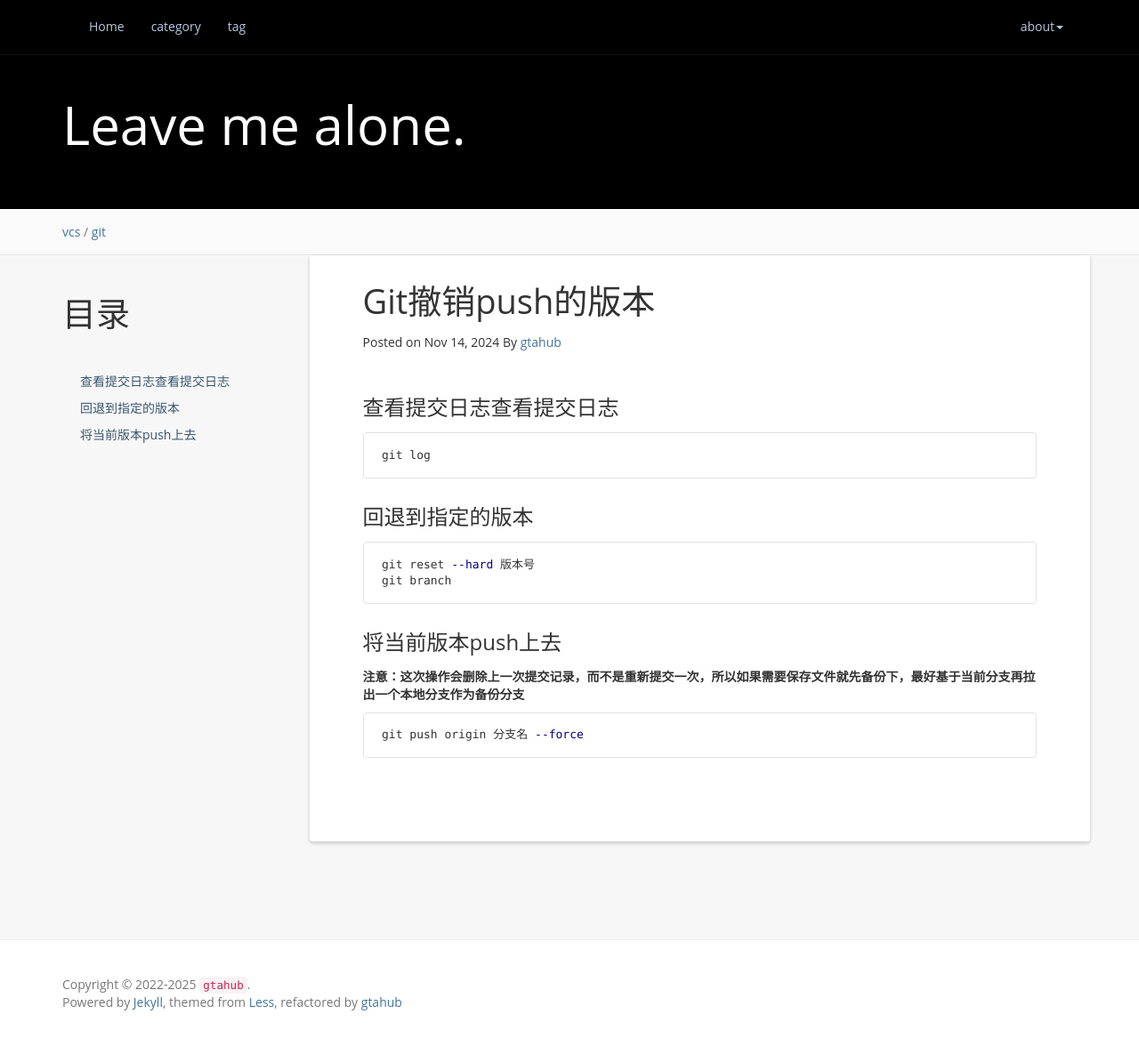
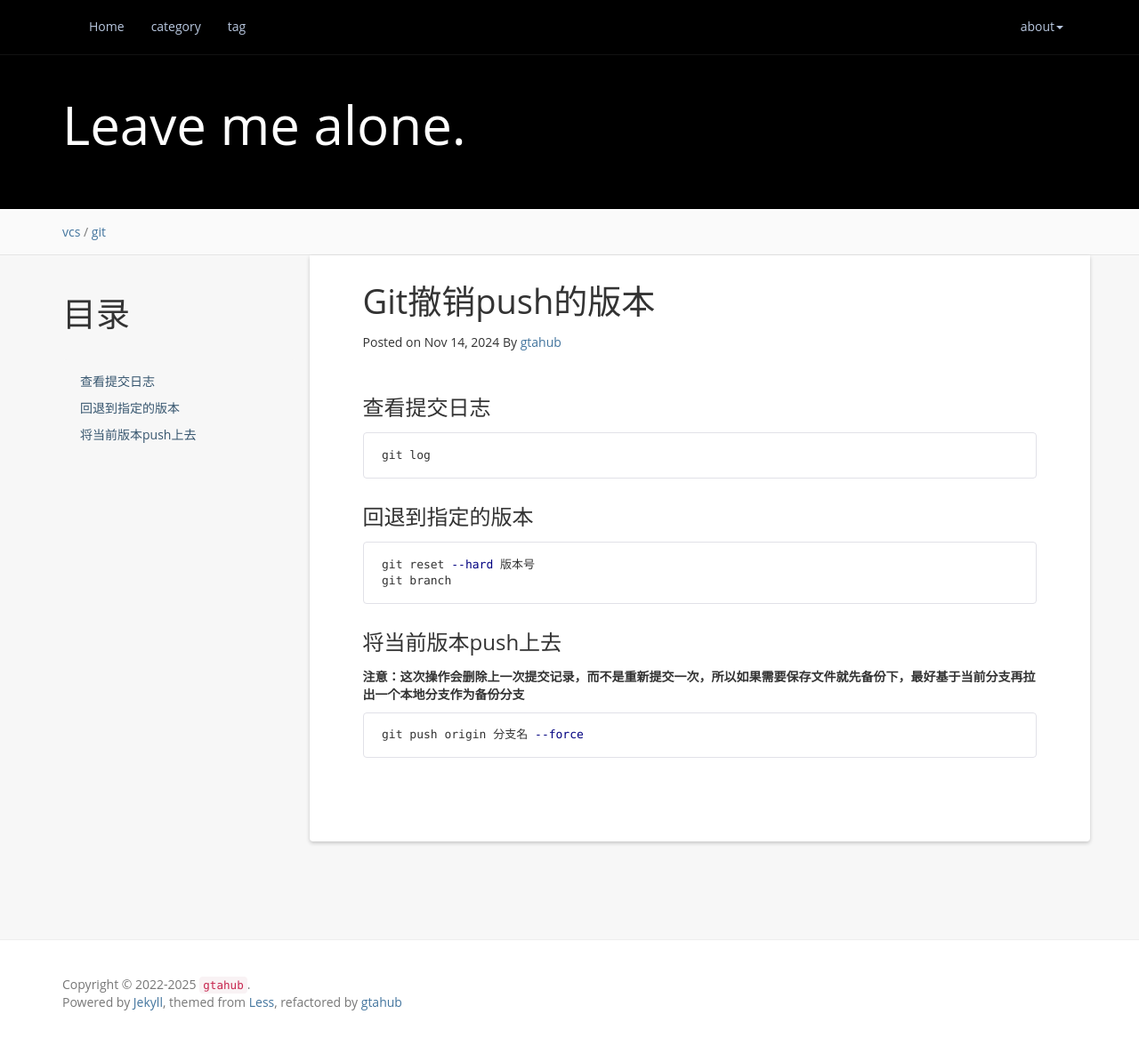
Before and after one commit to atgtahub/atgtahub.github.io, a Jekyll site: the page built from _posts/vcs/git/2024-11-14-git-undoes-the-push-version.md, in a window 1280 px wide and 1167 px high. Shown: the whole window at 89% size. Built offline with Jekyll 4.4.1, drawn with Linux system fonts in a browser that asks for light colours; a script that is not in the unit is left out; comment, search, counter and statistics services are not loaded.

Commit message:
fix: posts语法错误
- 2023-12-14-gitlab-cicd.md
- 2024-11-14-git-undoes-the-push-version.md

````diff
--- a/_posts/vcs/git/2024-11-14-git-undoes-the-push-version.md
+++ b/_posts/vcs/git/2024-11-14-git-undoes-the-push-version.md
@@ -11,7 +11,7 @@ tag: git
 
 
 
-### 查看提交日志查看提交日志
+### 查看提交日志
 
 ```sh
 git log
````
Also changed, not shown: _posts/linux/devops/2023-12-14-gitlab-cicd.md (+1 -1 lines).
